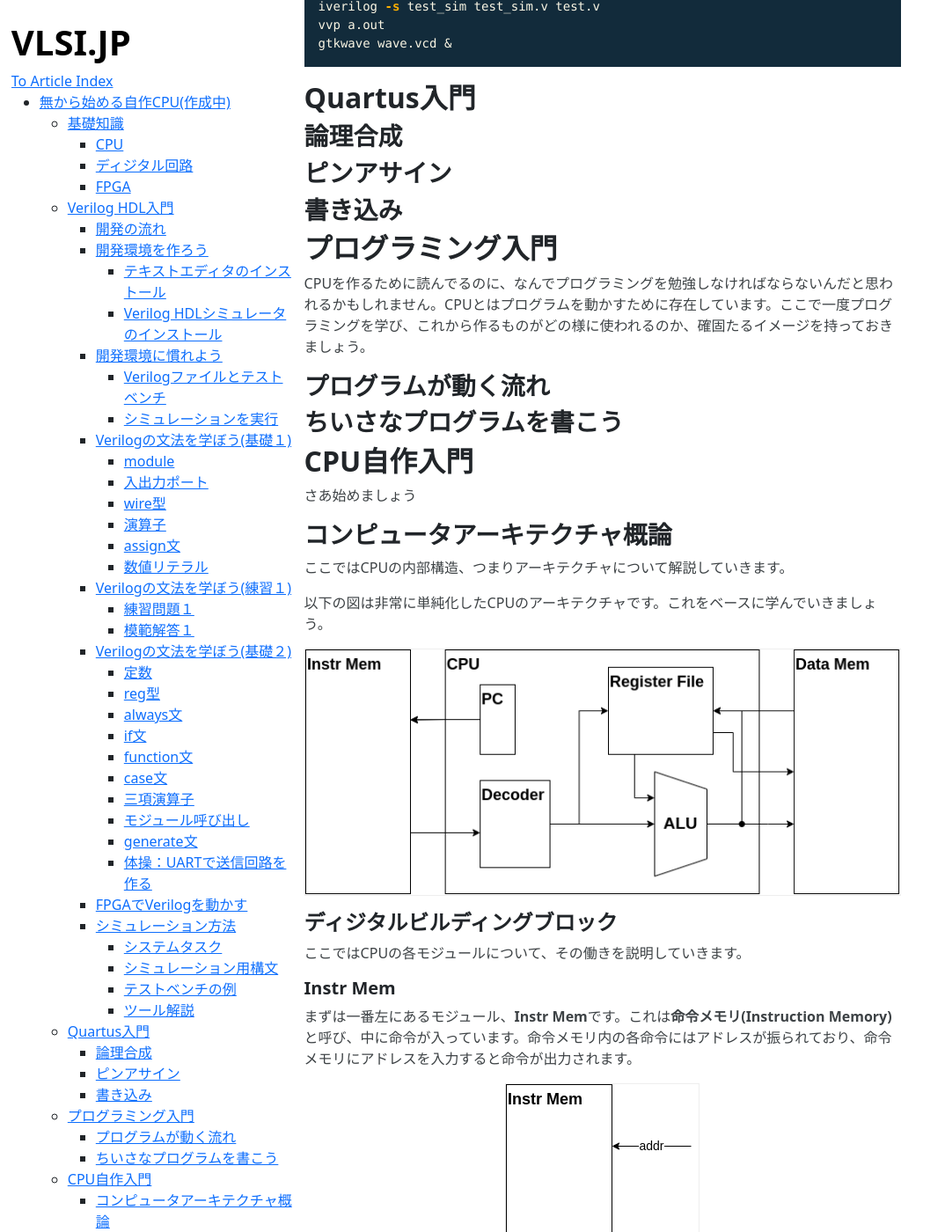
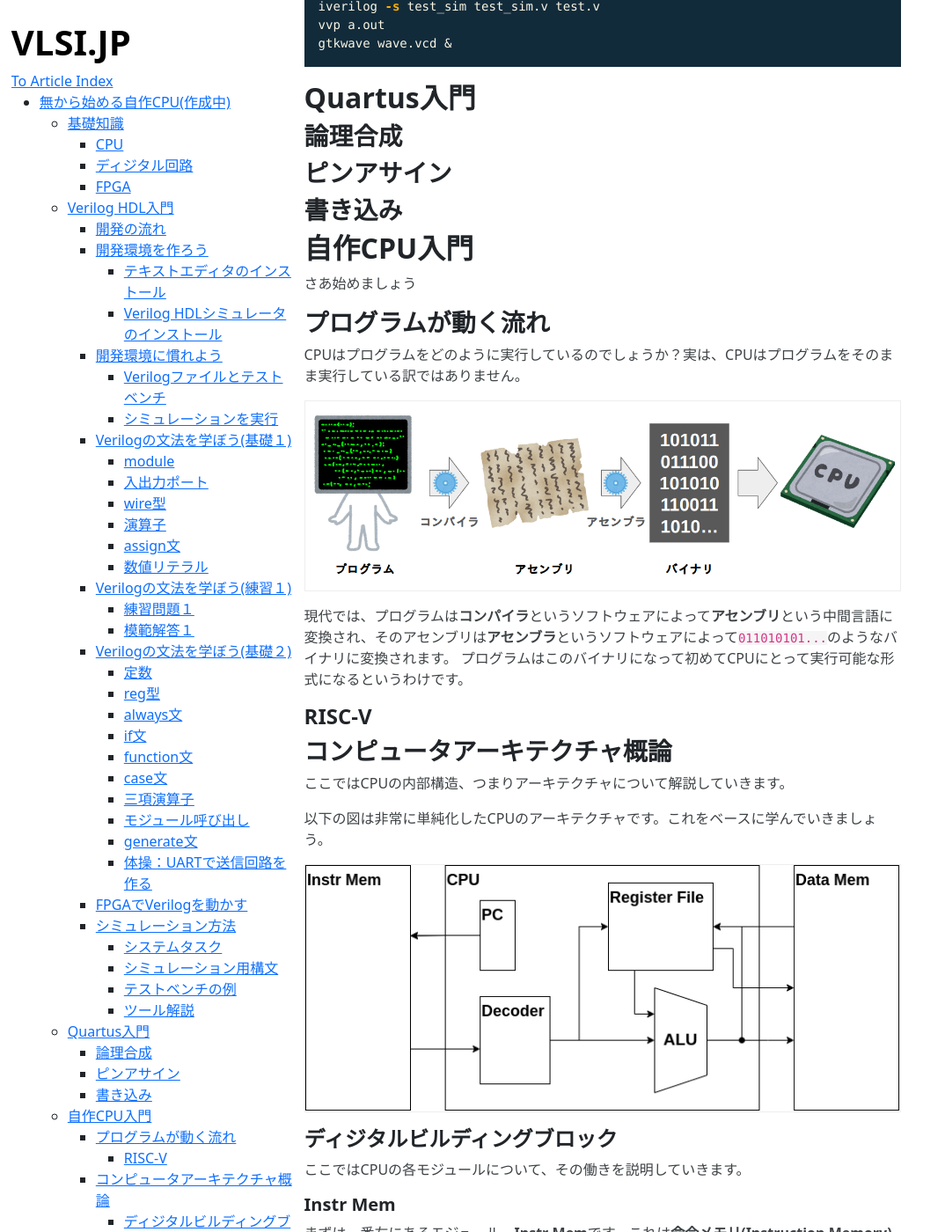
Before and after one commit to Cra2yPierr0t/Cra2yPierr0t.github.io, a Jekyll site: the page built from LetsMakeCPU.md, in a window 1280 px wide and 1400 px high, scrolled down 13767 px. Shown: the whole window at 88% size, without its empty margins (0-1074 px from the left). Built offline with Jekyll 4.4.1, drawn with Linux system fonts in a browser that asks for light colours.

Commit message:
add prog statemanet

```diff
--- a/LetsMakeCPU.md
+++ b/LetsMakeCPU.md
@@ -510,15 +510,20 @@ gtkwave wave.vcd &
 ### ピンアサイン
 ### 書き込み
 
-## プログラミング入門
-CPUを作るために読んでるのに、なんでプログラミングを勉強しなければならないんだと思われるかもしれません。CPUとはプログラムを動かすために存在しています。ここで一度プログラミングを学び、これから作るものがどの様に使われるのか、確固たるイメージを持っておきましょう。
+## 自作CPU入門
+
+さあ始めましょう
 
 ### プログラムが動く流れ
-### ちいさなプログラムを書こう
 
-## CPU自作入門
+CPUはプログラムをどのように実行しているのでしょうか？実は、CPUはプログラムをそのまま実行している訳ではありません。
 
-さあ始めましょう
+![](https://raw.githubusercontent.com/Cra2yPierr0t/Cra2yPierr0t.github.io/master/images/LetsMakeCPU/prog_flow.png)
+
+現代では、プログラムは**コンパイラ**というソフトウェアによって**アセンブリ**という中間言語に変換され、そのアセンブリは**アセンブラ**というソフトウェアによって`011010101...`のようなバイナリに変換されます。
+プログラムはこのバイナリになって初めてCPUにとって実行可能な形式になるというわけです。
+
+#### RISC-V
 
 ### コンピュータアーキテクチャ概論
 
```
Also changed, not shown: images/LetsMakeCPU/prog_flow.png (added).
